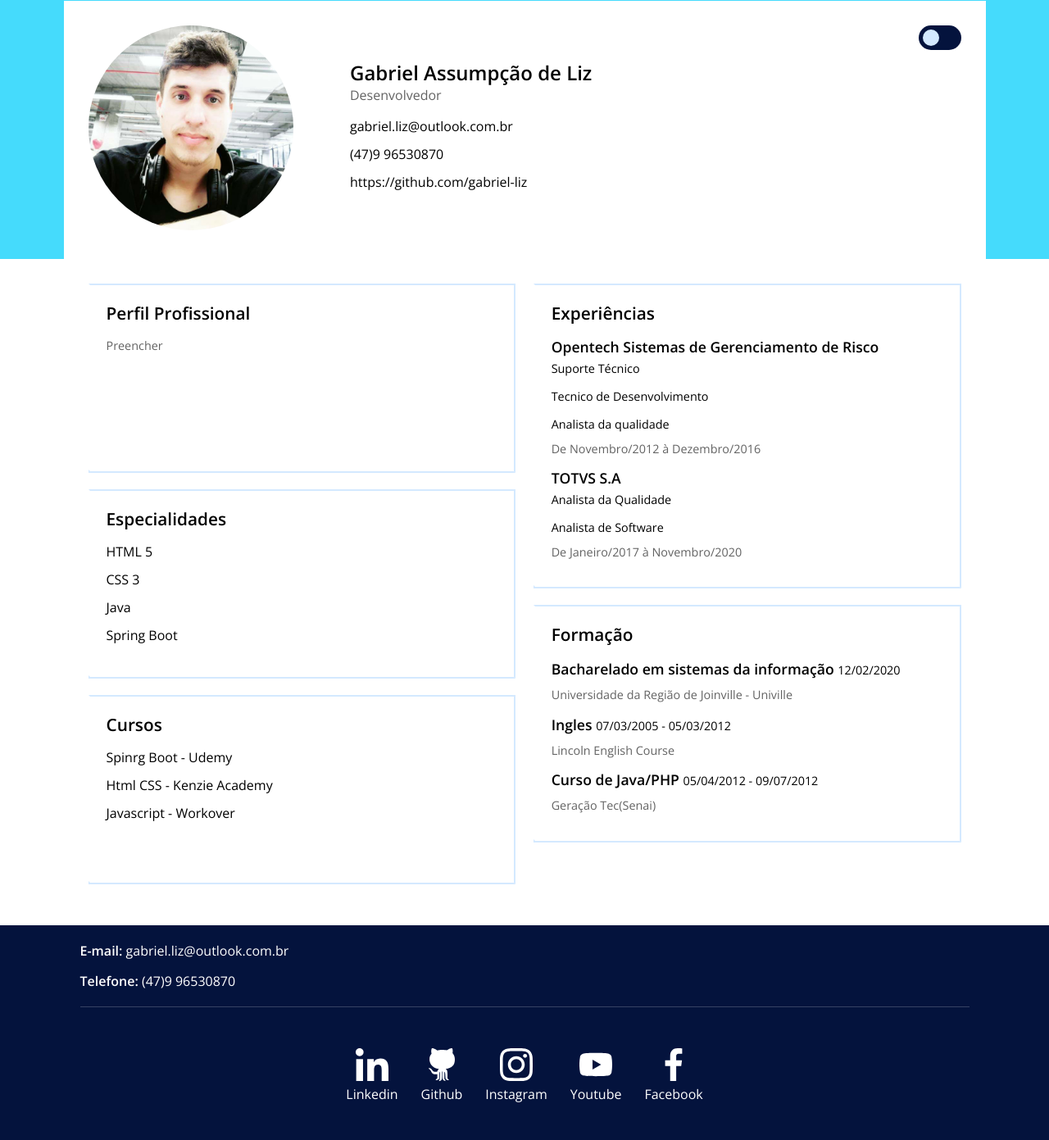
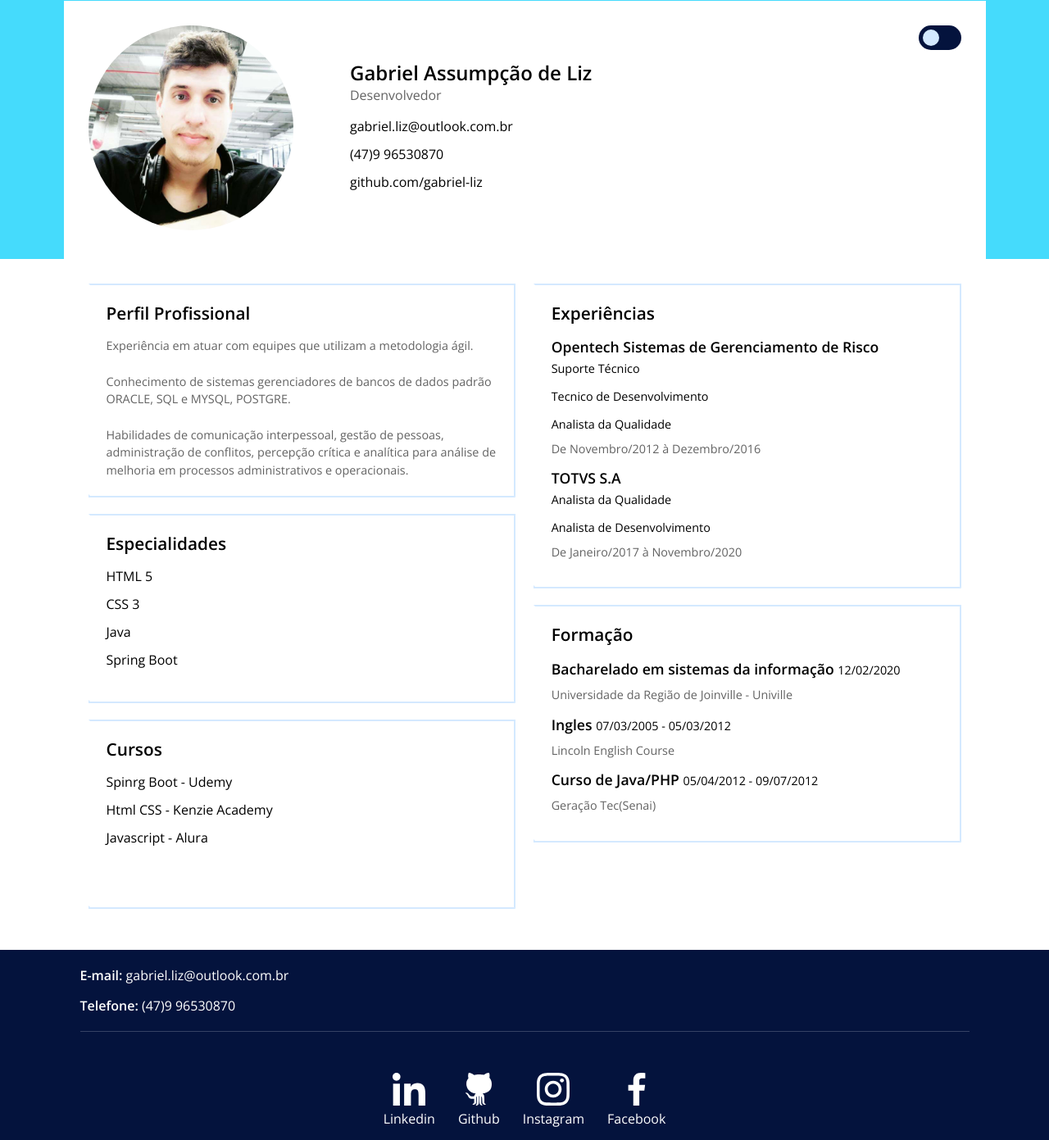
Before and after one commit to gabriel-liz/gabriel-liz.github.io, a plain HTML site: page index.html in a window 1280 px wide. Shown: the part 29-1420 px from the top of the page at 82% size. Drawn offline with nearby package versions, Linux system fonts and the light colour scheme.

Commit message:
Atualização de informações pessoais

```diff
--- a/index.html
+++ b/index.html
@@ -45,7 +45,7 @@
                                 <a href="tel:55419999999">(47)9 96530870</a>
                             </li>
                             <li>
-                                <a href="#">https://github.com/gabriel-liz</a>
+                                <a href="https://github.com/gabriel-liz">github.com/gabriel-liz</a>
                             </li>
                         </ul>
 
@@ -64,7 +64,9 @@
                             <section>
                                 <span class="topo-direita"></span>
                                 <h2>Perfil Profissional</h2>
-                                <p>Preencher </p>
+                                <p> Experiência em atuar com equipes que utilizam a metodologia ágil. </p><br>
+                                <p> Conhecimento de sistemas gerenciadores de bancos de dados padrão ORACLE, SQL e MYSQL, POSTGRE. </p><br>
+                                <p> Habilidades de comunicação interpessoal, gestão de pessoas, administração de conflitos, percepção crítica e analítica para análise de melhoria em processos administrativos e operacionais. </p>
                                 <span class="baixo-esquerda"></span>
                             </section>
 
@@ -87,7 +89,7 @@
                                 <ul>
                                     <li>Spinrg Boot - Udemy</li>
                                     <li>Html CSS - Kenzie Academy</li>
-                                    <li>Javascript - Workover</li>
+                                    <li>Javascript - Alura</li>
                                 </ul>
                                 <span class="baixo-esquerda"></span>
                             </section>
@@ -106,14 +108,14 @@
                                 <h3>Opentech Sistemas de Gerenciamento de Risco</h3>
                                 <h4><strong>Suporte Técnico</strong></h4>
                                 <h4><strong>Tecnico de Desenvolvimento</strong></h4>
-                                <h4><strong>Analista da qualidade</strong></h4>
+                                <h4><strong>Analista da Qualidade</strong></h4>
 
                                 <p>De Novembro/2012 à Dezembro/2016 </p>
                             </li>
                             <li>
                                 <h3>TOTVS S.A</h3>
                                 <h4><strong>Analista da Qualidade</strong></h4>
-                                <h4><strong>Analista de Software</strong></h4>
+                                <h4><strong>Analista de Desenvolvimento</strong></h4>
                                 <p>De Janeiro/2017 à  Novembro/2020</p>
                             </li>
                         </ul>
@@ -161,31 +163,25 @@
                     <nav>
                         <ul class="redes-sociais">
                             <li>
-                                <a href="#">
+                                <a href="https://www.linkedin.com/in/gabriel-assump%C3%A7%C3%A3o-de-liz-081810127/">
                                     <img src="./assets/img/linkedin.svg" alt="Linkedin">
                                     <p>Linkedin</p>
                                 </a>
                             </li>
                             <li>
-                                <a href="#">
+                                <a href="https://github.com/gabriel-liz">
                                     <img src="./assets/img/github-big-logo.svg" alt="Github">
                                     <p>Github</p>
                                 </a>
                             </li>
                             <li>
-                                <a href="#">
+                                <a href="https://www.instagram.com/gabriel.lizz/">
                                     <img src="./assets/img/instagram.svg" alt="Instagram">
                                     <p>Instagram</p>
                                 </a>
                             </li>
                             <li>
-                                <a href="#">
-                                    <img src="./assets/img/youtube.svg" alt="Youtube">
-                                    <p>Youtube</p>
-                                </a>
-                            </li>
-                            <li>
-                                <a href="#">
+                                <a href="https://www.facebook.com/gabriel.assumpcaodeliz">
                                     <img src="./assets/img/facebook-app-symbol.svg" alt="Facebook">
                                     <p>Facebook</p>
                                 </a>
```
Also changed, not shown: assets/img/hudson.png (deleted).
